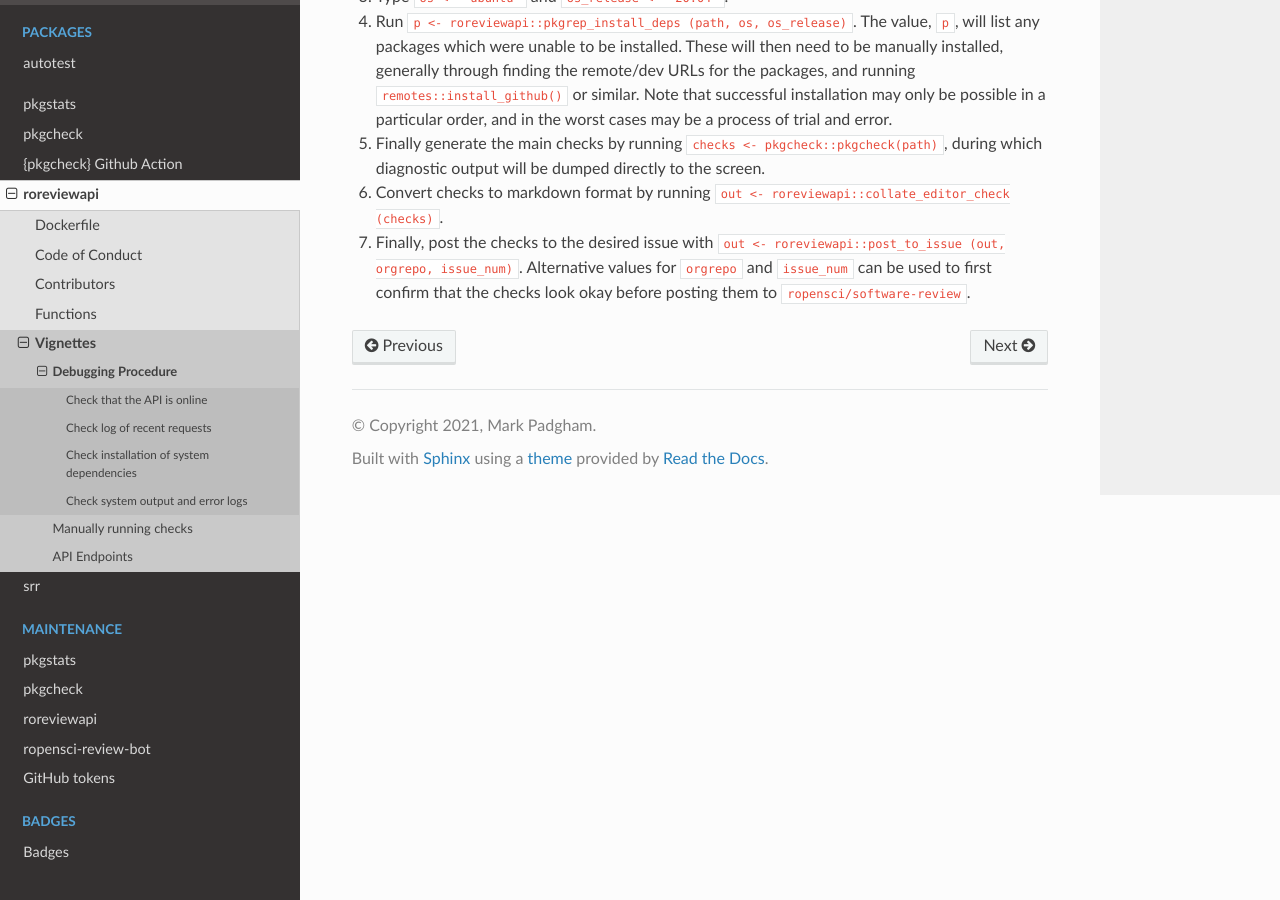
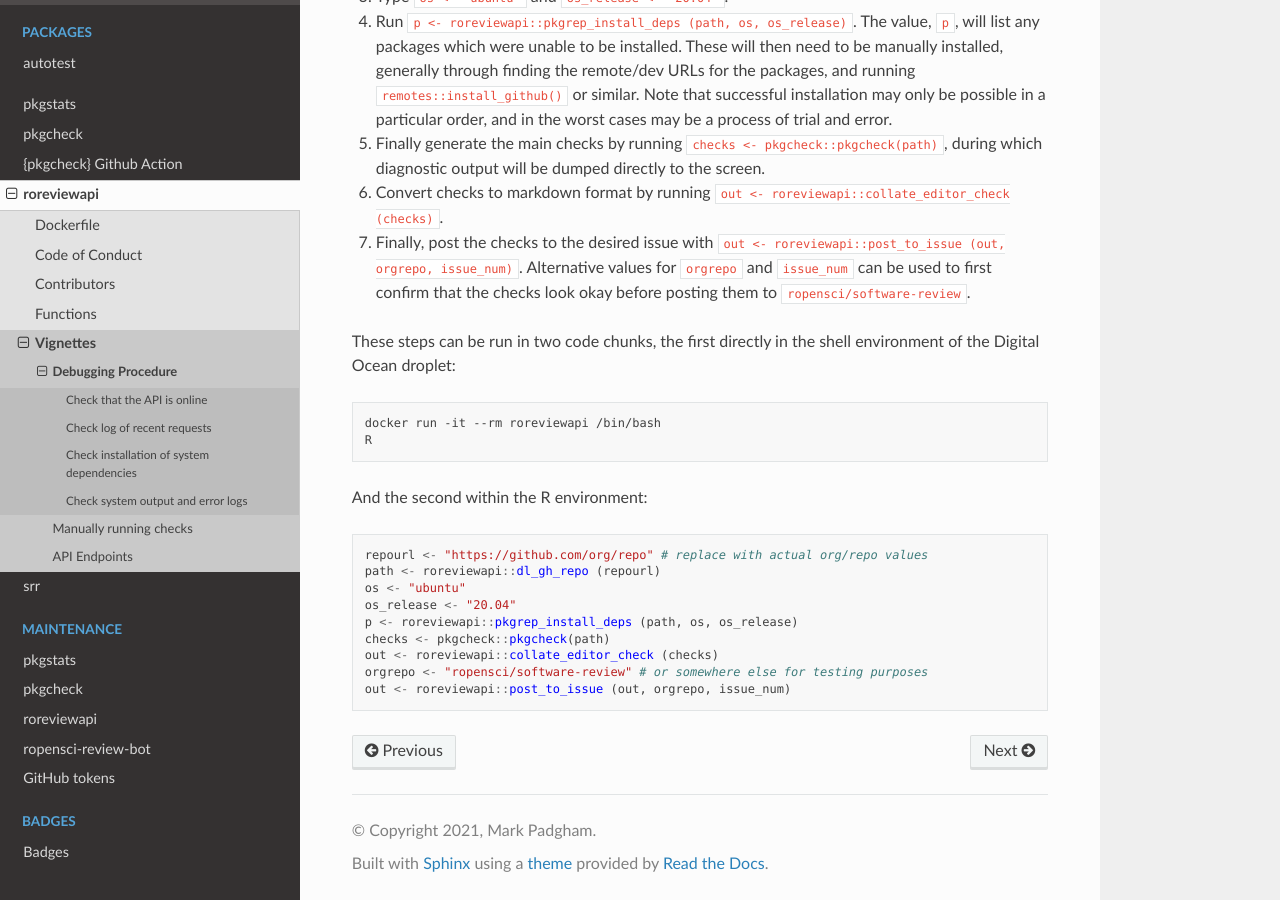
Before and after one commit to ropensci-review-tools/ropensci-review-tools, a Sphinx documentation site: the page built from docs/roreviewapi/vignettes/debugging.md, in a window 1280 px wide and 900 px high, scrolled down 1937 px. Built offline with Sphinx 7.4.7 and the Read the Docs theme 2.0.0, drawn with Linux system fonts in a browser that asks for light colours; pages that are not in the unit, such as notebooks, are missing from menus.

Commit message:
update roreviewapi debugging vignette

````diff
--- a/docs/roreviewapi/vignettes/debugging.md
+++ b/docs/roreviewapi/vignettes/debugging.md
@@ -120,3 +120,25 @@ function](https://github.com/ropensci-review-tools/roreviewapi/blob/main/R/edito
     Alternative values for `orgrepo` and `issue_num` can be used to
     first confirm that the checks look okay before posting them to
     `ropensci/software-review`.
+
+These steps can be run in two code chunks, the first directly in the
+shell environment of the Digital Ocean droplet:
+
+``` bash
+docker run -it --rm roreviewapi /bin/bash
+R
+```
+
+And the second within the R environment:
+
+``` r
+repourl <- "https://github.com/org/repo" # replace with actual org/repo values
+path <- roreviewapi::dl_gh_repo (repourl)
+os <- "ubuntu"
+os_release <- "20.04"
+p <- roreviewapi::pkgrep_install_deps (path, os, os_release)
+checks <- pkgcheck::pkgcheck(path)
+out <- roreviewapi::collate_editor_check (checks)
+orgrepo <- "ropensci/software-review" # or somewhere else for testing purposes
+out <- roreviewapi::post_to_issue (out, orgrepo, issue_num)
+```
````
